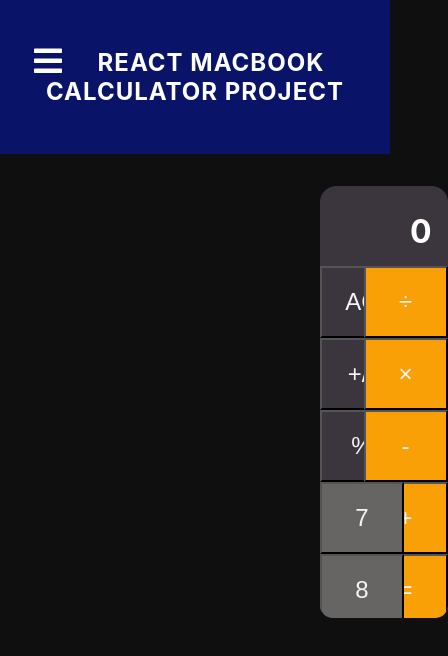
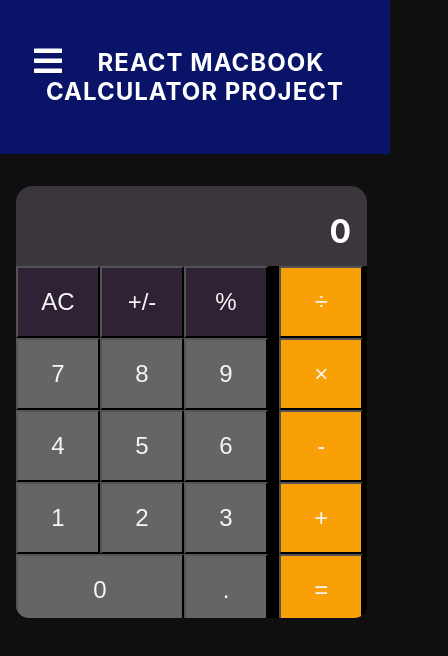
Before and after one commit to Av-code80/React-Macbook-Calculator, a React (Create React App) app: page / in a window 390 px wide. Shown: the top 656 px of the page, 448 px wide, since content can reach past the window. Built offline with nearby package versions, Linux system fonts and the light colour scheme.

Commit message:
handlerPercentage

```diff
--- a/src/components/Calculator.module.css
+++ b/src/components/Calculator.module.css
@@ -1,17 +1,25 @@
 .calculator-wrapper {
   display: grid;
-  width: 32.7%;
+  width: 23.4%;
   height: 27rem;
-  margin: 2em 20em;
+  margin: 2em 34em;
   border-radius: 1em 1em 0.8em 0.8em;
   background-color: black;
   overflow: hidden;
+}
+@media only screen and (max-width: 600px) {
+ .calculator-wrapper{
+    width: 90%;
+    height: 27rem;
+    margin: 2em 1em;
+
+  }
 }
 
 .calculator-Keyboard {
   display: grid;
   grid-template-columns: repeat(4, 1fr);
-  /* grid-template-rows: repeat(5, 1fr); */
+  grid-template-rows: repeat(5, 1fr);
   grid-template-areas:
     "a a a b"
     "c c c b"
@@ -38,7 +46,7 @@
 }
 
 .functionColor{
-  background-color: rgb(59, 53, 62);
+  background-color: rgb(46, 34, 52);
 }
 
 .keysOperation {
```
